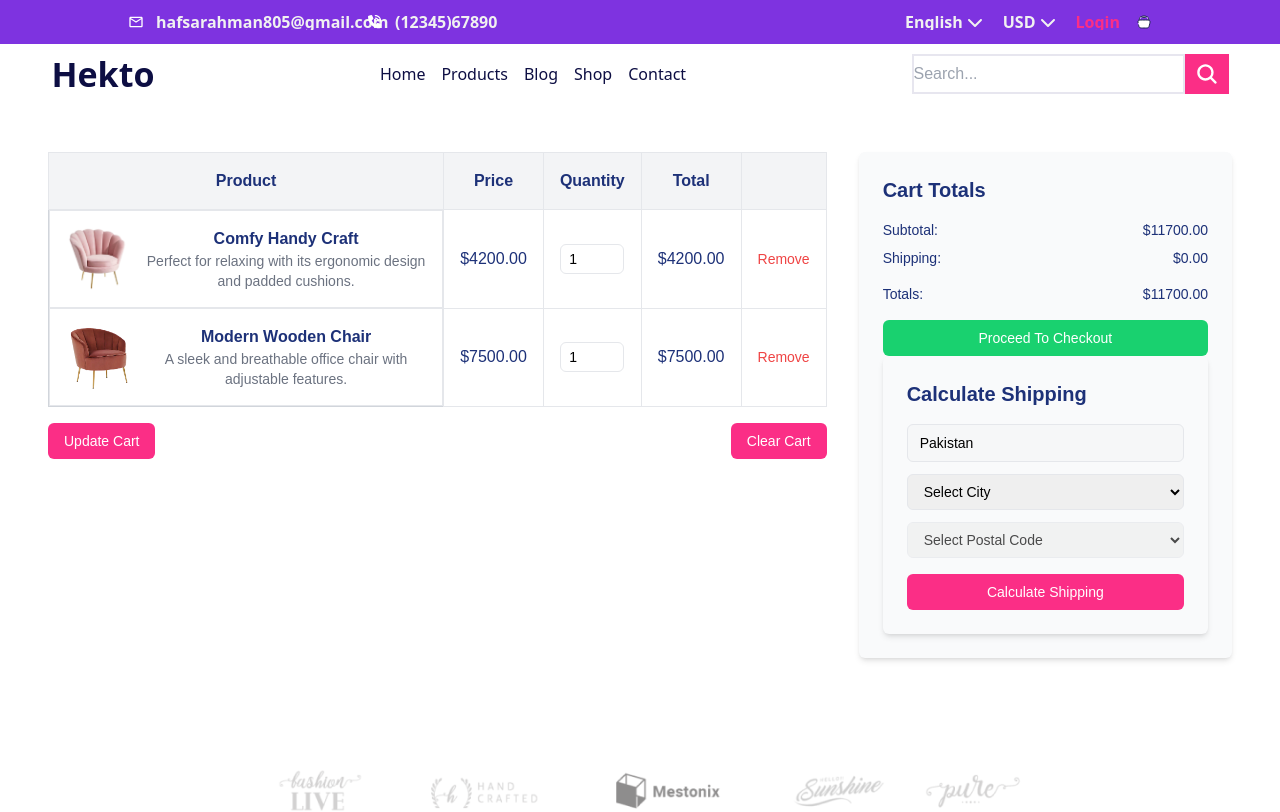
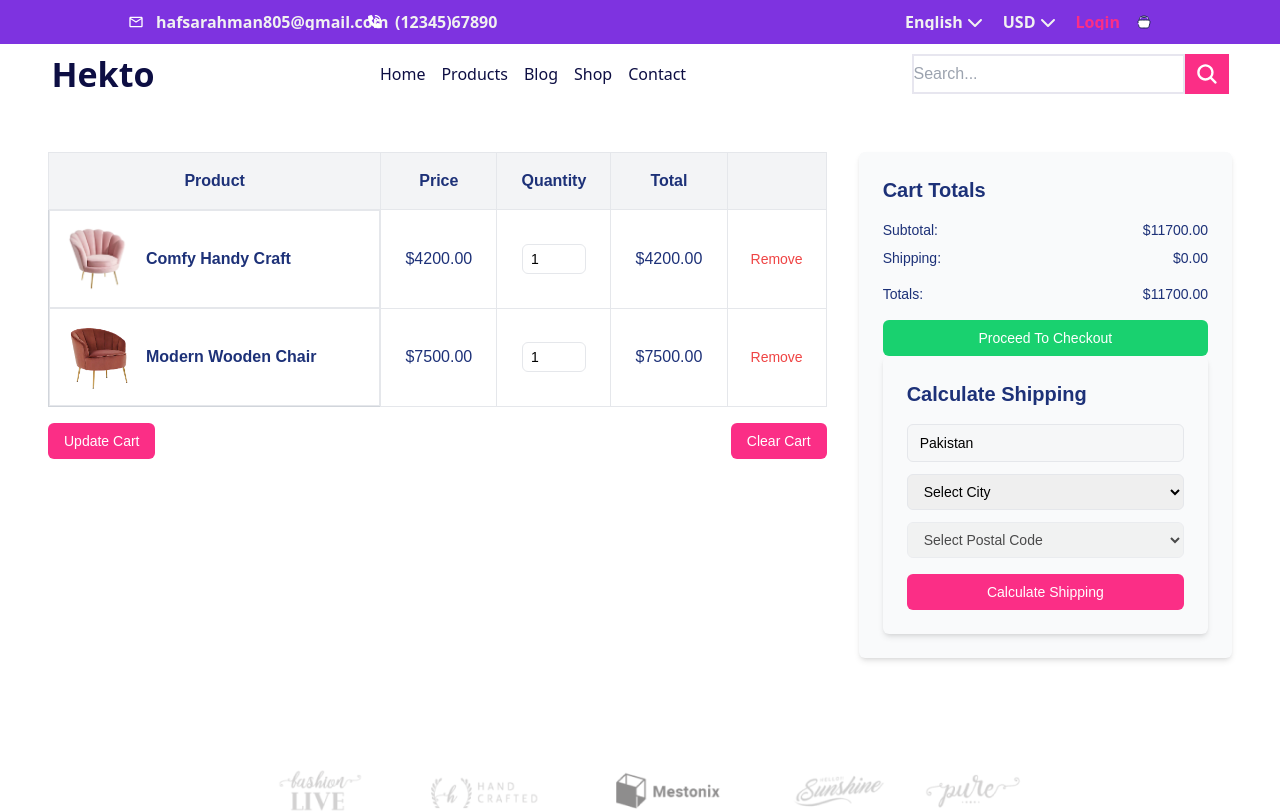
Before and after one commit to HafsaRahman05/HafsaRahman_hackathon_template04, a Next.js app: page /cart in a window 1280 px wide. Shown: the top 812 px of the page. Built offline with nearby package versions, Linux system fonts and the light colour scheme.

Commit message:
index.tsx

```diff
--- a/pages/cart/index.tsx
+++ b/pages/cart/index.tsx
@@ -141,7 +141,7 @@ const CartPage = () => {
     <div>
       <Navbar />
       <div className="p-6 bg-white lg:p-12 grid grid-cols-1 lg:grid-cols-3 gap-8">
-        <div className="lg:col-span-2">
+        <div className="lg:col-span-2 overflow-x-scroll">
           <table className="w-full border-collapse border border-gray-300">
             <thead>
               <tr className="bg-gray-100">
@@ -165,7 +165,7 @@ const CartPage = () => {
                     />
                     <div>
                       <p className="font-semibold text-[#1D3178] text-xs sm:text-base">{item.name}</p>
-                      <p className="text-sm text-gray-500 sm:text-sm">{item.description}</p>
+
                     </div>
                   </td>
                   <td className="p-4 border text-[#1D3178] text-xs sm:text-base">${item.price.toFixed(2)}</td>
```
